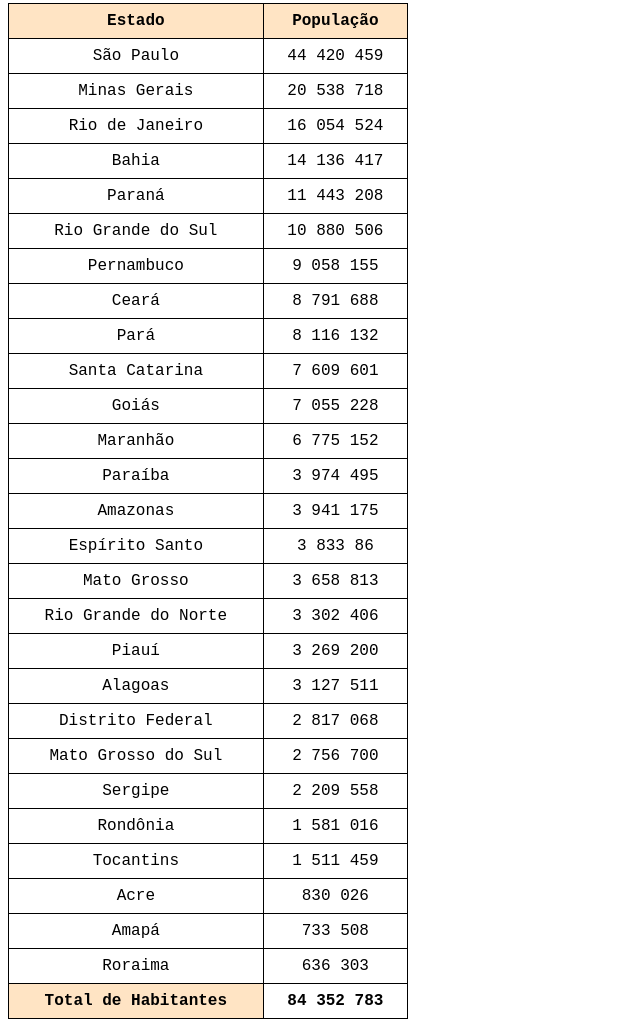
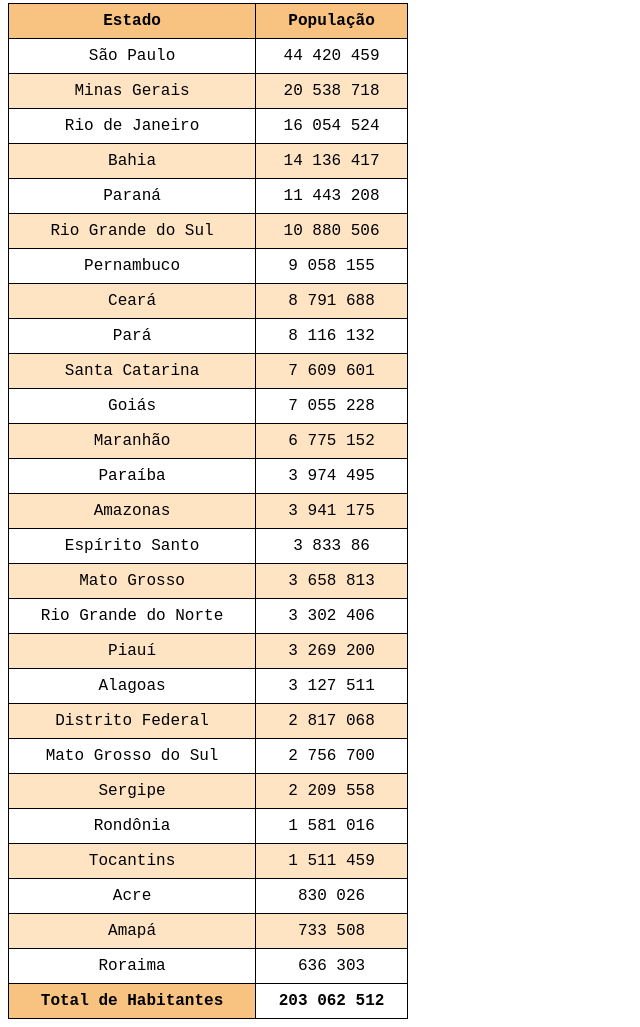
Before and after one commit to dwdaa/HTML-e-CSS, a plain HTML site: page EX023/tabela002.html in a window 1280 px wide. Shown: the part 77-1104 px from the top of the page, without its empty margins (0-640 px from the left). Drawn offline with Linux system fonts and the light colour scheme.

Commit message:
Efeito Zebrado

```diff
--- a/EX023/tabela002.html
+++ b/EX023/tabela002.html
@@ -19,6 +19,9 @@
 
         }
         th{
+            background-color: rgb(248, 194, 128);
+        }
+        tbody > tr:nth-child(even){
             background-color: bisque;
         }
     </style>
@@ -146,7 +149,7 @@
         <tfoot>
             <tr>
                 <th scope="row">Total de Habitantes</th>
-                <td><strong>84 352 783</strong></td>
+                <td><strong>203 062 512</strong></td>
             </tr>
 
         </tfoot>
```
